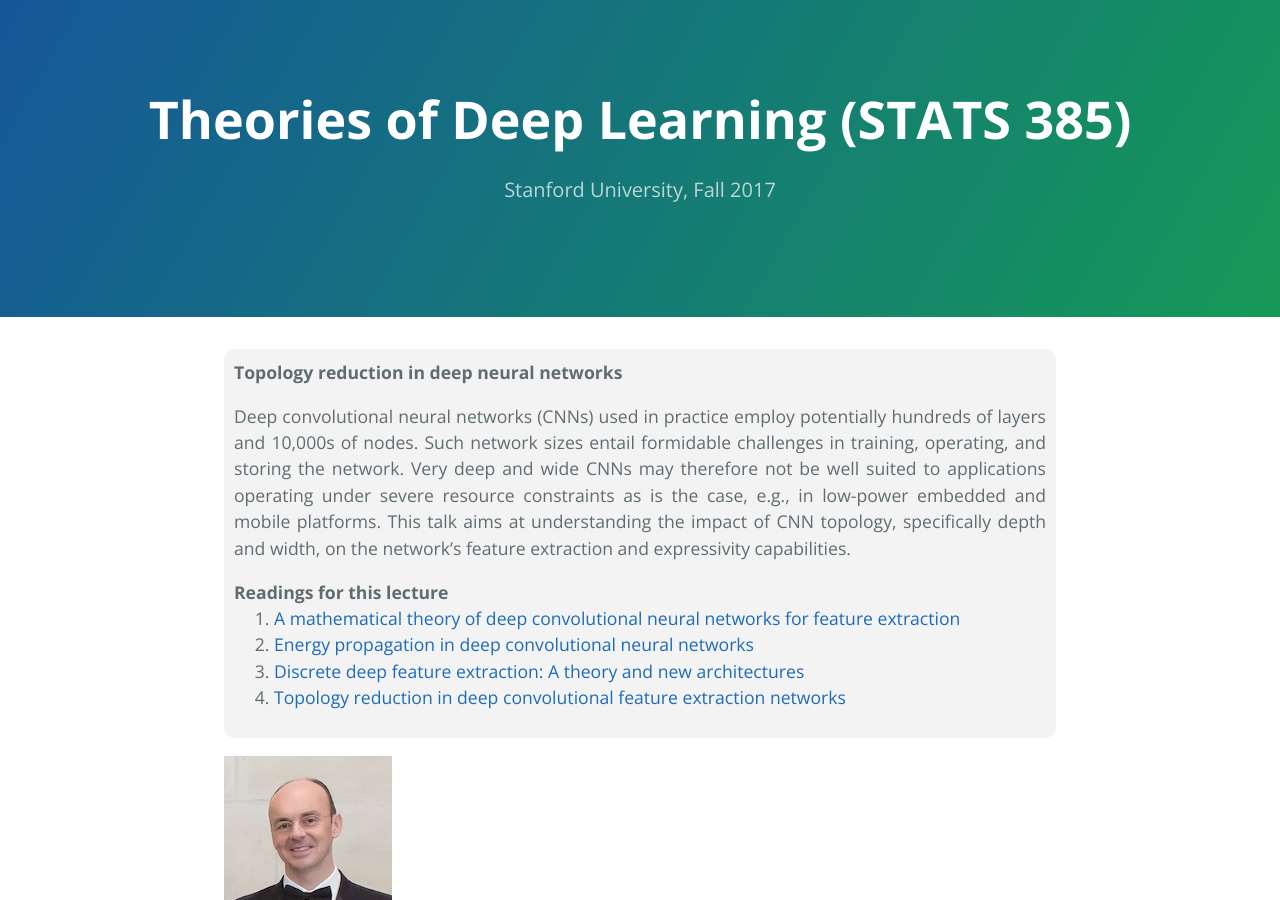
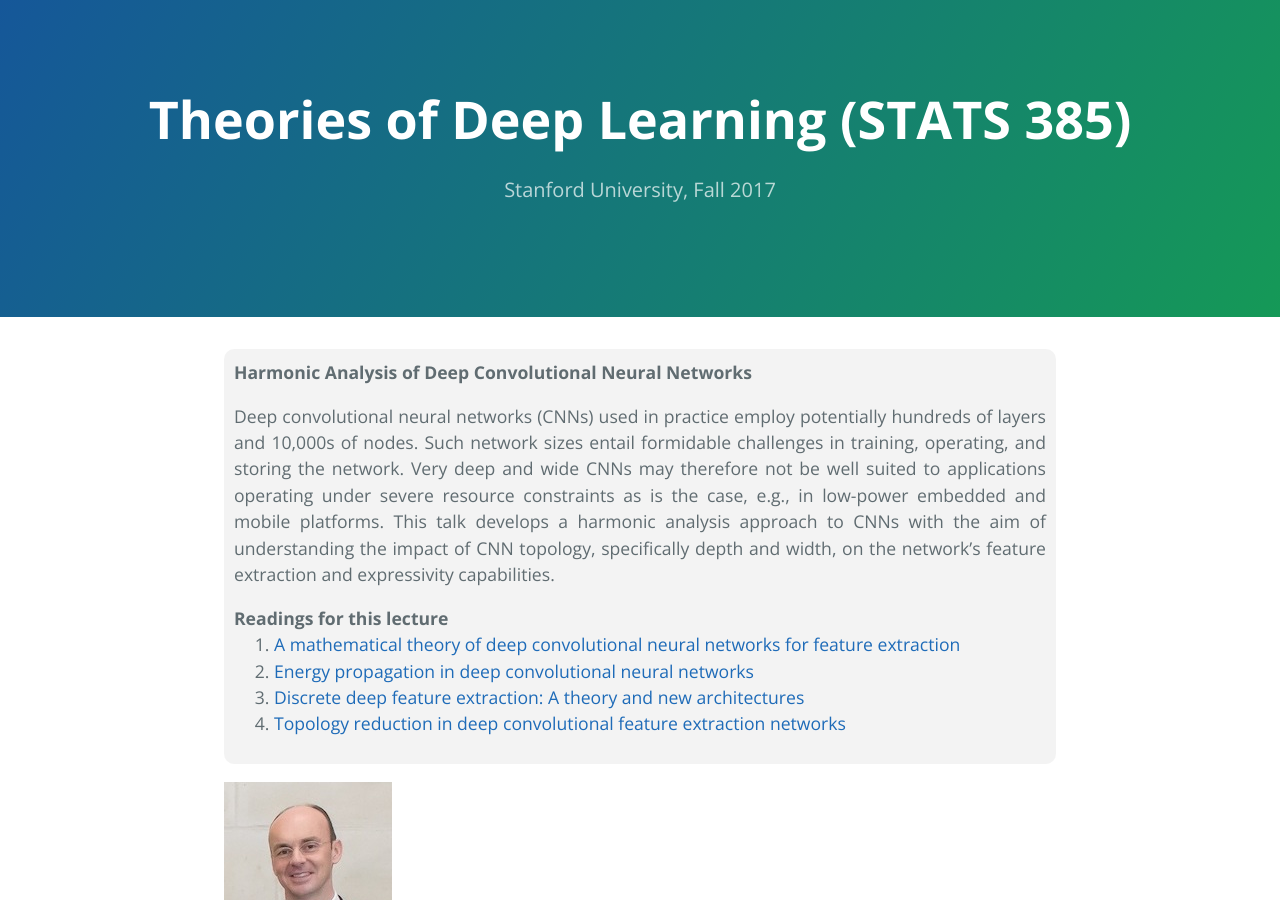
Before and after one commit to stats385/stats385.github.io, a Jekyll site: the page built from bolcskei_lecture.md, in a window 1280 px wide and 900 px high. Built offline with Jekyll 4.4.1, drawn with Linux system fonts in a browser that asks for light colours; our own code applies the rules of GitHub Pages for plain Markdown files; the repository's description, which GitHub fills in, is left out.

Commit message:
helmut updated

```diff
--- a/bolcskei_lecture.md
+++ b/bolcskei_lecture.md
@@ -1,7 +1,7 @@
 <div class="abstract">
 
-<strong>Topology reduction in deep neural networks</strong>
-<p align="justify">Deep convolutional neural networks (CNNs) used in practice employ potentially hundreds of layers and 10,000s of nodes. Such network sizes entail formidable challenges in training, operating, and storing the network. Very deep and wide CNNs may therefore not be well suited to applications operating under severe resource constraints as is the case, e.g., in low-power embedded and mobile platforms. This talk aims at understanding the impact of CNN topology, specifically depth and width, on the network’s feature extraction and expressivity capabilities.
+<strong>Harmonic Analysis of Deep Convolutional Neural Networks</strong>
+<p align="justify">Deep convolutional neural networks (CNNs) used in practice employ potentially hundreds of layers and 10,000s of nodes. Such network sizes entail formidable challenges in training, operating, and storing the network. Very deep and wide CNNs may therefore not be well suited to applications operating under severe resource constraints as is the case, e.g., in low-power embedded and mobile platforms. This talk develops a harmonic analysis approach to CNNs with the aim of understanding the impact of CNN topology, specifically depth and width, on the network’s feature extraction and expressivity capabilities.
 </p>
 <strong>Readings for this lecture</strong>
 <ol>
```
